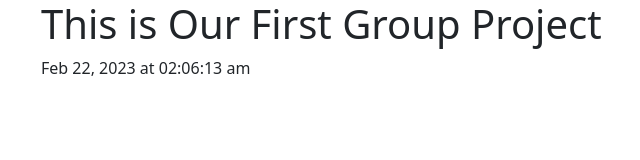
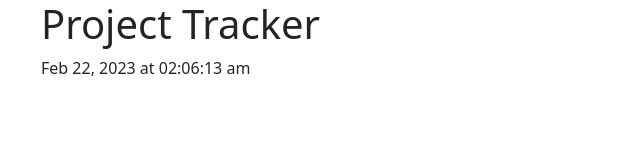
Before and after one commit to eileenmh/module-5-mini, a plain HTML site: page index.html in a window 1280 px wide. Shown: the whole page, without its empty margins (41-681 px from the left). Drawn offline with nearby package versions, Linux system fonts and the light colour scheme.

```diff
--- a/index.html
+++ b/index.html
@@ -24,7 +24,7 @@
 <body>
   <header>
     <div class="container">
-      <h1>This is Our First Group Project</h1>
+      <h1>Project Tracker</h1>
       <p id="current-time"></p>
     </div>
   </header>
```
